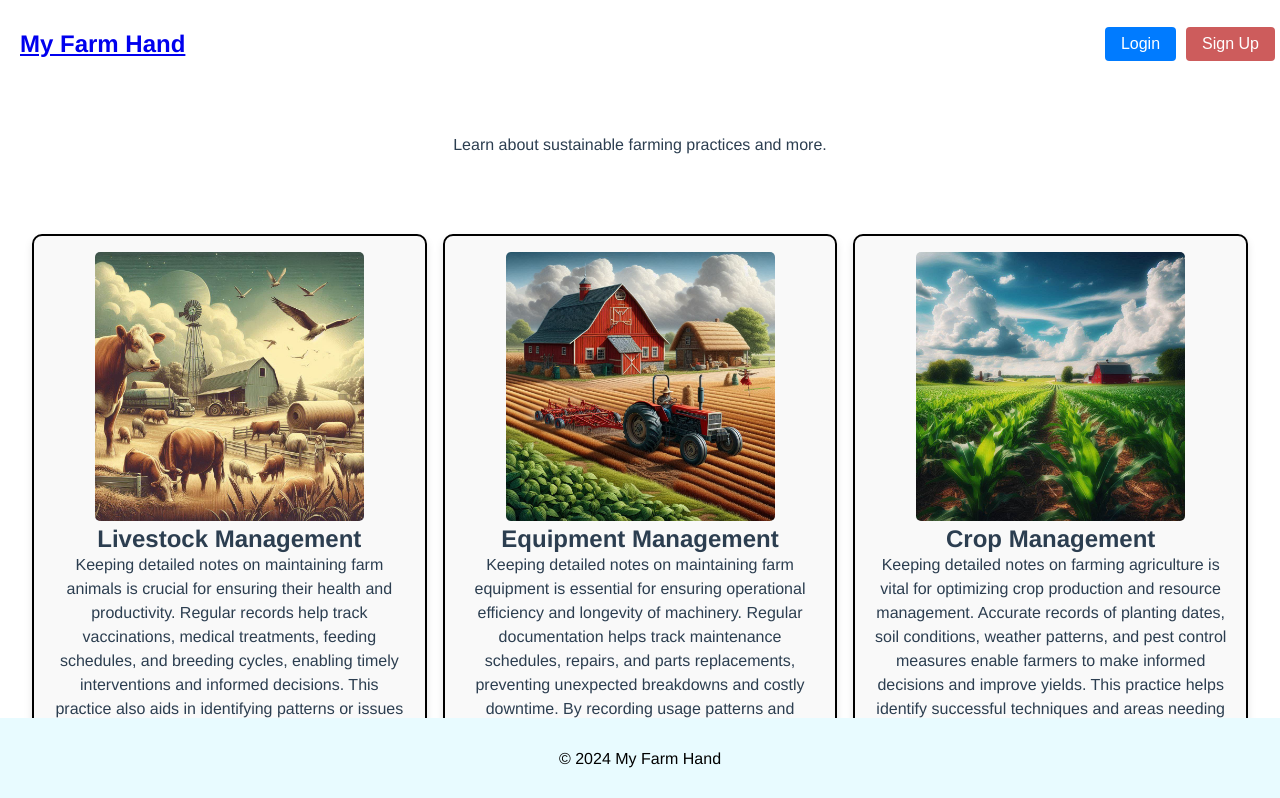
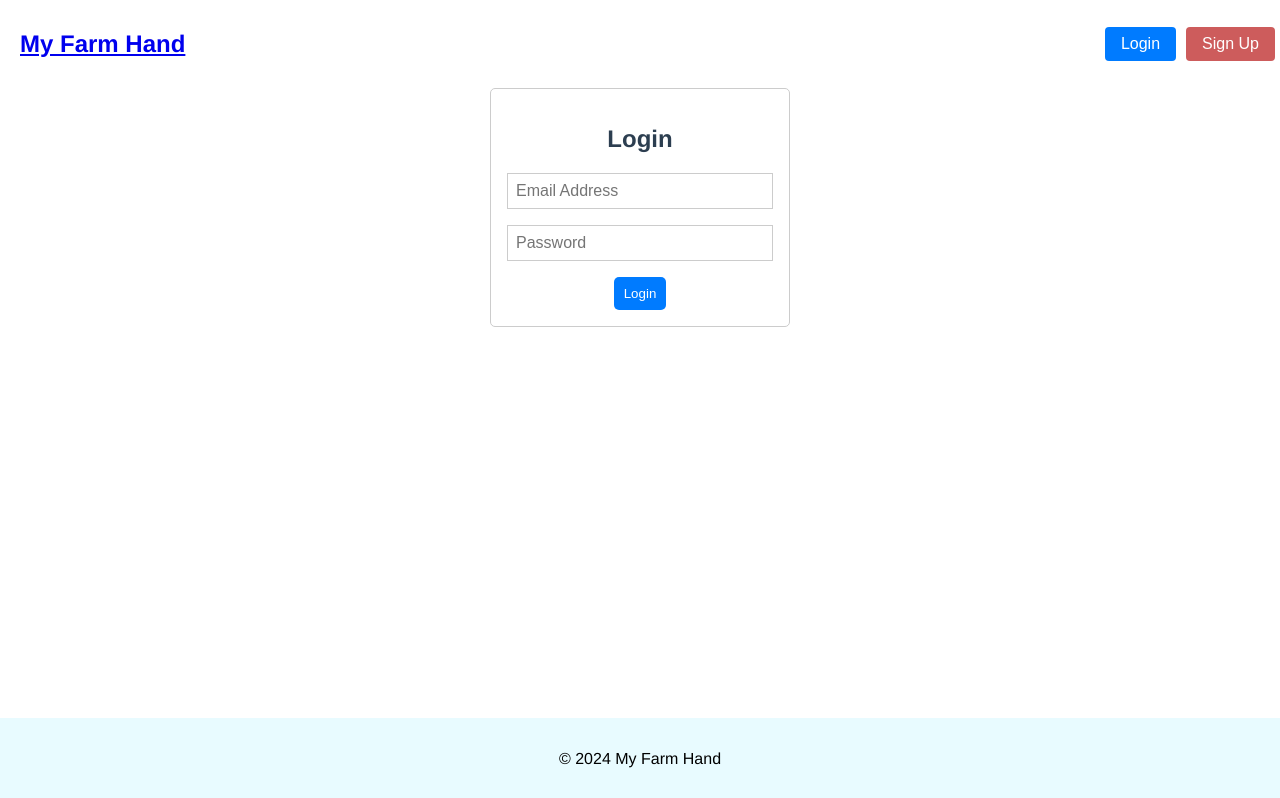
Before and after one commit to CJohannemann/Farm-Hand, a Vue app: page /login in a window 1280 px wide. Shown: the top 798 px of the page. Built offline with nearby package versions, Linux system fonts and the light colour scheme.

Commit message:
welcome page added.. trying to figure out how to pass props

```diff
--- a/src/frontend/components/Login.vue
+++ b/src/frontend/components/Login.vue
@@ -1,14 +1,12 @@
 <template>
   <div class="login-form">
     <h2>Login</h2>
-    <form @submit.prevent="login">
+    <form @submit.prevent="handleSubmit">
       <div>
-        <label for="email">Email:</label>
-        <input type="email" v-model="email" required />
+        <input v-model="emailAddress" placeholder="Email Address" required />
       </div>
       <div>
-        <label for="password">Password:</label>
-        <input type="password" v-model="password" required />
+        <input type="password"  placeholder="Password" required />
       </div>
       <button type="submit">Login</button>
     </form>
@@ -16,7 +14,27 @@
 </template>
 
 <script setup lang="ts">
+import { ref } from 'vue';
+import {useRouter} from "vue-router";
 
+const emailAddress = ref('');
+console.log(emailAddress)
+const users = ref([
+    {Email:'cjohannemann@gaig.com', FirstName: 'Chris', LastName: 'Johannemann', PostalCode: '41051'},
+    {Email:'clanglitz@gaig.com', FirstName: 'Curtis', LastName: 'Langlitz', PostalCode: '45202'},
+    {Email:'jfouchey@gaig.com', FirstName: 'Josh', LastName: 'Fouchey', PostalCode: '45202'}
+]);
+
+const router = useRouter();
+function handleSubmit() {
+  const user = users.value.find(user => user.Email === emailAddress.value);
+  if (user) {
+    const userString = encodeURIComponent(JSON.stringify(user));
+    router.push({ name: 'UserLandingPage', params: { user: userString } });
+  } else {
+    alert('User not found');
+  }
+}
 </script>
 
 
--- a/src/frontend/components/Signup.vue
+++ b/src/frontend/components/Signup.vue
@@ -27,7 +27,7 @@
         <label for="confirmPassword">Confirm Password:</label>
         <input type="password"  required />
       </div>
-      <button type="submit">Create</button>
+      <router-link :to="{name: 'UserLandingPage'}"><button onclick="" type="submit">Create</button></router-link>
     </form>
   </div>
 </template>
--- a/src/frontend/components/userDashboard/UserLandingPage.vue
+++ b/src/frontend/components/userDashboard/UserLandingPage.vue
@@ -1,12 +1,22 @@
+<template>
+<div >
+  <p>Welcome name goes here</p>
+</div>
+<!--  <div>-->
+<!--    <h1>Welcome, {{ user.FirstName }}</h1>-->
+<!--    <p>Email: {{ user.Email }}</p>-->
+<!--    <p>Last Name: {{ user.LastName }}</p>-->
+<!--    <p>Postal Code: {{ user.PostalCode }}</p>-->
+<!--  </div>-->
+</template>
+
 <script setup lang="ts">
-
+// import { useRoute } from 'vue-router';
+//
+// const route = useRoute();
+// console.log(route.params.user)
+// const user = JSON.parse(<string>route.params.user);
 </script>
-
-<template>
-<div>
-  <p>Lorem ipsum dolor sit amet, consectetur adipisicing elit. Eaque facere maiores reiciendis saepe voluptatibus! A accusantium aliquam amet asperiores consequatur cum doloribus ea earum eius enim error esse exercitationem explicabo fuga fugiat fugit impedit incidunt ipsam magnam maiores maxime natus necessitatibus nostrum obcaecati odio pariatur perspiciatis quo quos reiciendis sequi, similique tenetur ullam unde vero vitae voluptas voluptate? Dolorem doloremque ducimus fugit laboriosam magni nihil possimus quod. Beatae consectetur delectus dignissimos dolores facere facilis impedit incidunt ipsa magnam minima molestiae molestias necessitatibus odit optio perferendis, quaerat quas, qui quibusdam quidem quod quos rem saepe similique suscipit tenetur veniam veritatis vero!</p>
-</div>
-</template>
 
 <style scoped>
 
```
Also changed, not shown: src/frontend/router/router.ts (+4 -3 lines).
